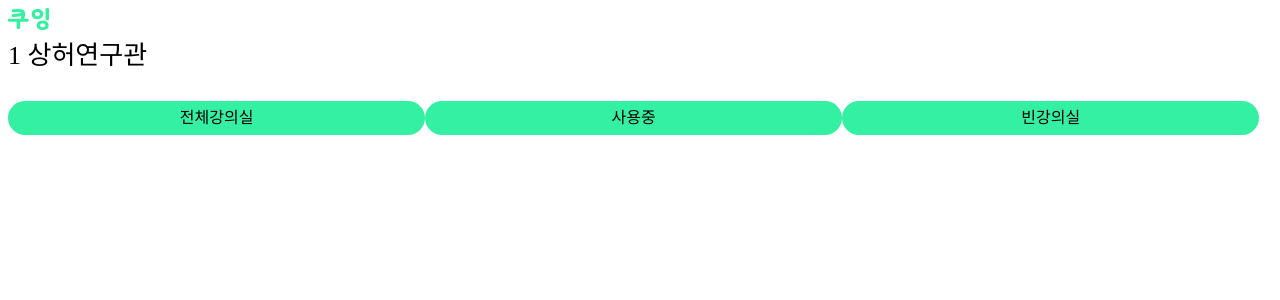
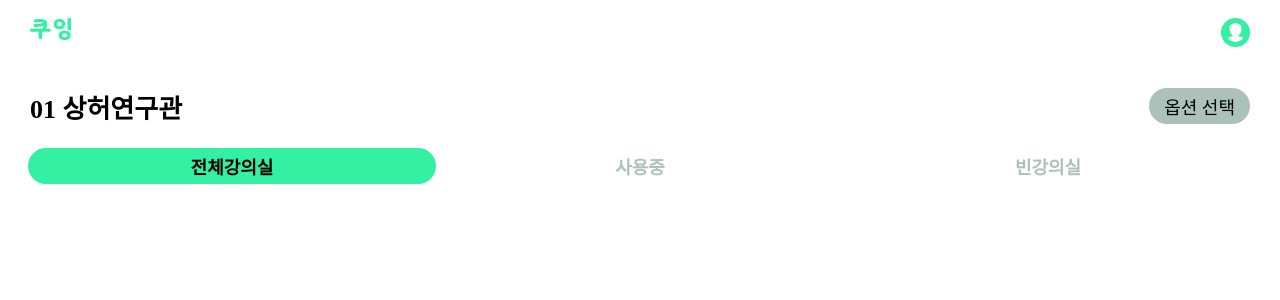
Before and after one commit to JeonK1/KUing, a Django app: page /room_list/1/ in a window 1280 px wide. Shown: the top 300 px of the page. Run offline with Django 3.2, Linux system fonts and the light colour scheme; data that the repository does not hold is empty.

Commit message:
room_list.html design improve

```diff
--- a/time_table/static/css/room_list.css
+++ b/time_table/static/css/room_list.css
@@ -1,29 +1,97 @@
+.header_wrapper{
+    position:static;
+    background:black;
+    width:100%;
+}
+.ic_kuing{
+    position:absolute;
+    left:0;
+    margin: 10px 0px 0px 30px;
+}
+.ic_mypage{
+    position:absolute;
+    right:0;
+    margin: 10px 30px 0px 0px;
+    padding:5px;
+    border-radius: 20px;
+    background:#34F0A2;
+}
+.container{
+    position:static;
+    padding: 40px 20px 0px 20px;
+}
 .header{
+    position:static;
+    padding-bottom: 30px
+}
+.header_title{
+    position:absolute;
+    left:0;
+    padding-left: 30px;
     font-size: 26px;
+    font-weight: bold;
+}
+.header_option{
+    position:absolute;
+    right:0;
+    padding-right: 30px;
+    font-size: 18px;
+}
+.option_item{
+    float: left;
+    background: #ACC1B9;
+    border-radius: 30px;
+    padding:5px 15px 5px 15px;
 }
 .menu_bar{
-    height: 34px;
-    line-height: 34px;
-
+    display: grid;
+    grid-template-columns: 1fr 1fr 1fr;
 }
 .menu_item{
     float: left;
+    font-size: 18px;
+    font-weight: bold;
     background: #34F0A2;
-    border-radius: 17px;
+    border-radius: 20px;
     margin-top: 30px;
+    padding:5px 15px 5px 15px;
     text-align: center;
-    width: 33%;
+}
+.menu_item_off{
+    float: left;
+    font-size: 18px;
+    font-weight: bold;
+    color: #ACC1B9;
+    margin-top: 30px;
+    padding:5px 15px 5px 15px;
+    text-align: center;
 }
 .contents{
-    margin-top: 60px;
+    position:static;
+    margin-top: 40px;
 }
 .room_container{
-    font-size: 18px;
-    height: 50px;
-    margin-top: 50px;
-    margin-left: 38px;
+    position:static;
+    display: grid;
+    grid-template-columns: 0.7fr 1.3fr 1fr;
+    text-align: center;
+    margin-top : 20px;
 }
-.room_item{
-    float:left;
-    margin-left: 10%;
+.room_item_name{
+    font-size: 16px;
+    font-weight: bold;
+    padding:7px 0px 7px 0px;
 }
+.room_item_time{
+    font-size: 16px;
+    padding:7px 0px 7px 0px;
+}
+.room_item_status{
+    font-size: 16px;
+    font-weight: bold;
+    color: #ffffff;
+    background: #34F0A2;
+    border-radius: 20px;
+    margin:0px 15px 0px 15px;
+    padding:7px 0px 7px 0px;
+}
--- a/time_table/templates/room_list.html
+++ b/time_table/templates/room_list.html
@@ -2,25 +2,32 @@
 {% load static %}
 {% block content %}
     <link rel="stylesheet" href="{% static 'css/room_list.css' %}">
-    <div>
+    <div class="container">
         <div class="header">
-            {{ building_index }}
-            {{ building_name }}
+            <div class="header_title">
+                {{ building_index | stringformat:"02d" }}
+                {{ building_name }}
+            </div>
+            <div class="header_option">
+                <div class="option_item">옵션 선택</div>
+            </div>
+        </div>
+
 <!--            {% for lec in lectures_in_building %}-->
 <!--                <div>{{ lec.title }}</div>-->
 <!--            {% endfor %}-->
         </div>
         <div class="menu_bar">
             <div class="menu_item">전체강의실</div>
-            <div class="menu_item">사용중</div>
-            <div class="menu_item">빈강의실</div>
+            <div class="menu_item_off">사용중</div>
+            <div class="menu_item_off">빈강의실</div>
         </div>
         <div class="contents">
             {% for floor in floors %}
                 <div class="room_container">
-                    <div class="room_item">{{ floor }} 호</div>
-                    <div class="room_item">n분뒤 수업</div>
-                    <div class="room_item">빈강의실</div>
+                    <div class="room_item_name">{{ floor }} 호</div>
+                    <div class="room_item_time">n분뒤 수업</div>
+                    <div class="room_item_status">빈강의실</div>
                 </div>
             {% endfor %}
 
```
